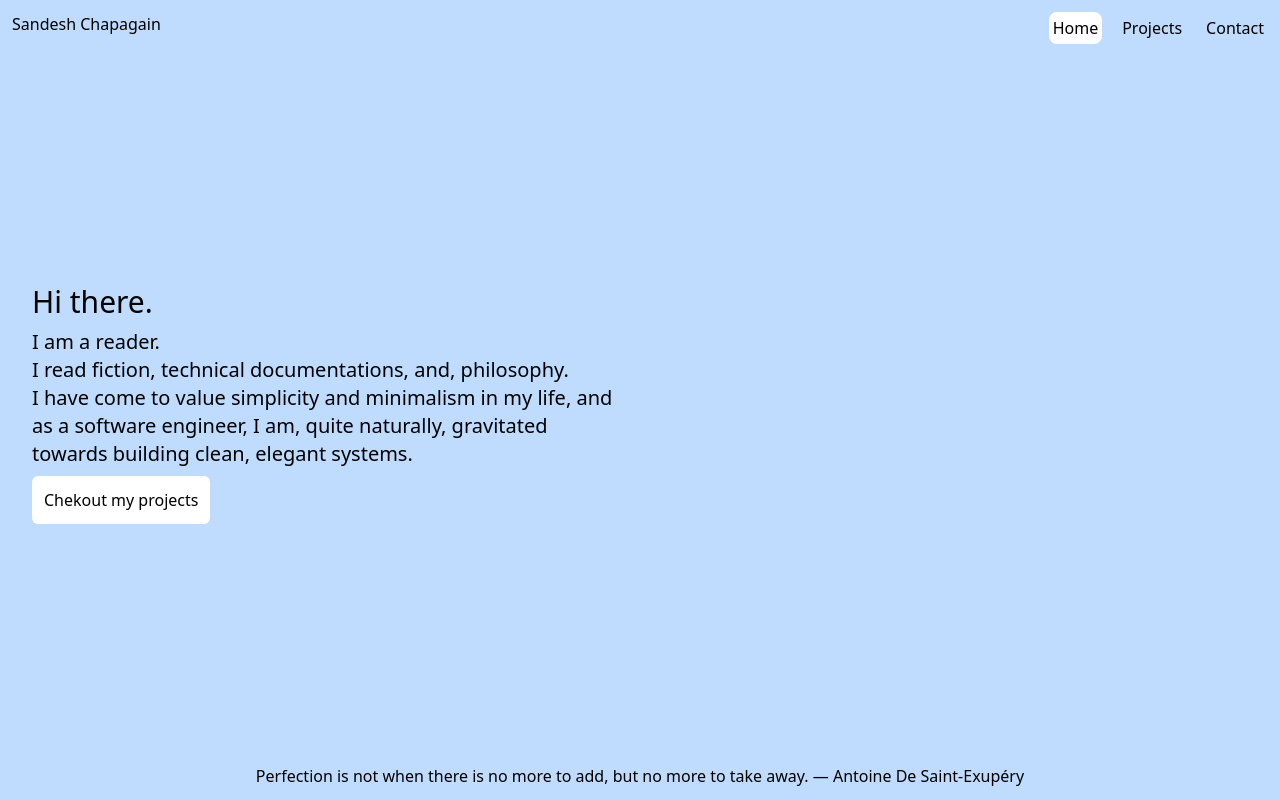
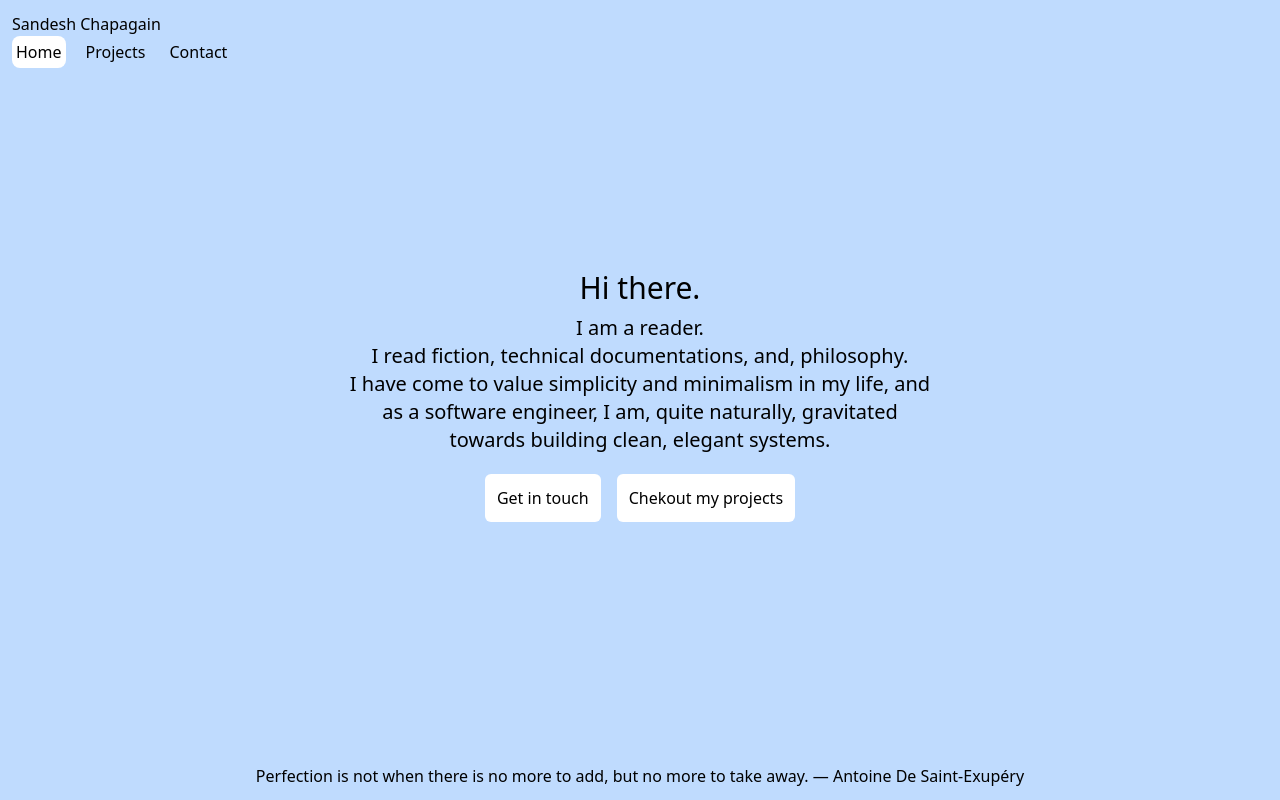
Before and after one commit to Schapagain/portfolio, a React (Create React App) app: page / in a window 1280 px wide. Built offline with nearby package versions, Linux system fonts and the light colour scheme.

Commit message:
allow passing in className as props

```diff
--- a/src/components/AppNavbar.js
+++ b/src/components/AppNavbar.js
@@ -1,41 +1,39 @@
 import React from 'react';
 import classNames from 'classnames';
 
-const AppNavbar = ({className,currentPage,setPage}) => {
+const AppNavbar = ({className,currentPage,scrollToContact, scrollToHome, scrollToProjects}) => {
 
-  const navLinkClass = 'cursor-pointer p-1 rounded-lg hover:bg-gray-200';
-
-  const homeClass = classNames(className, navLinkClass, {
+  const mainClass = classNames(className,'max-w-screen-xl');
+  const navLinkClass = 'cursor-pointer p-1 rounded-lg hover:bg-white hover:text-black';
+  const homeClass = classNames(navLinkClass, {
     'bg-white': currentPage === "home",
     });
-
-  const projectsClass = classNames(className, navLinkClass, {
+  const projectsClass = classNames(navLinkClass, {
     'bg-white': currentPage === "projects",
     });
-
-  const contactClass = classNames(className, navLinkClass, {
+  const contactClass = classNames(navLinkClass, {
     'bg-white': currentPage === "contact",
     });
 
   return (
-    <header className="flex mb-10 justify-between">
+    <header className={mainClass}>
             <h3 className=""> Sandesh Chapagain </h3>
             <div className="flex space-x-4">
                 <div>
                     <div
-                    onClick={()=>setPage("home")}
+                    onClick={()=>scrollToHome()}
                     className={homeClass}
                     >Home</div>
                 </div>
                 <div>
                     <div
-                    onClick={()=>setPage("projects")}
+                    onClick={()=>scrollToProjects()}
                     className={projectsClass}
                     >Projects</div>
                 </div>
                 <div>
                     <div
-                    onClick={()=>setPage("contact")}
+                    onClick={()=>scrollToContact()}
                     className={contactClass}
                     >Contact</div>
                 </div>
--- a/src/components/CafeRio.js
+++ b/src/components/CafeRio.js
@@ -1,9 +1,13 @@
 import { FontAwesomeIcon } from '@fortawesome/react-fontawesome'
 import cafeRioImage from '../images/cafeRio.png';
+import classNames from 'classnames';
 
-const CafeRio = props => {
+const CafeRio = ({className}) => {
+
+    const mainClass = classNames(className,'w-full');
+
     return(
-        <div className="flex flex-col md:flex-row w-full">
+        <div className={mainClass}>
                <div className="w-full md:w-1/2">
                     <img className="rounded-xl w-full object-contain" src={cafeRioImage} alt="screenshot of a cafeteria website"/>
                </div>
--- a/src/components/Landing.js
+++ b/src/components/Landing.js
@@ -1,19 +1,17 @@
 import classNames from 'classnames';
 
-const Landing = ({setPage,className}) => {
+const Landing = ({className,Ref,scrollToProjects,scrollToContact}) => {
 
-    const buttonClass = classNames(className, 'bg-white p-3 mt-2 rounded-md', {
-
-    });
-
+    const mainClass = classNames(className,'flex justify-center text-center');
+    const buttonClass = 'hover:bg-gray-600 hover:text-white bg-white p-3 ml-2 mr-2 mt-5 rounded-md';
     const headingClass = 'text-3xl mb-2';
     const introClass = 'text-xl';
-    const buttonGroupClass = 'flex'
-    const mainTextClass = 'flex flex-col w-1/2 p-5 justify-center';
+    const buttonGroupClass = 'flex justify-center'
+    const mainTextClass = 'flex z-30 flex-col w-1/2 p-5 justify-center';
     // const mainImageClass = 'w-1/2 bg-white flex';
 
     return(
-        <main className="flex h-2/3">
+        <main ref={Ref} className={mainClass}>
             <div className={mainTextClass}>
                 <h1 className={headingClass}>Hi there.</h1>
                 <div className={introClass}>
@@ -25,12 +23,12 @@ const Landing = ({setPage,className}) => {
                     </p>
                     {/* I am a software engineer, and I love building cool stuff.
                     Simplicity and minimalism are some of my core values, and I strive to build
-                    Elegant systems, and clean interface designs - be it APIs, or UIs - inspire me, and
+                    sophisticated, yet elegant systems. and clean interface designs - be it APIs, or UIs - inspire me, and
                     I strive to build products  */}
                 </div>
                 <div className={buttonGroupClass}>
-                    {/* <a onClick={(e)=>{e.preventDefault();setPage("contact")}} className={buttonClass} href='/#'>Contact me</a> */}
-                    <a onClick={(e)=>{e.preventDefault();setPage("projects")}} className={buttonClass} href='/#'>Chekout my projects</a>
+                    <a onClick={(e)=>{e.preventDefault();scrollToContact()}} className={buttonClass} href='/#'>Get in touch</a>
+                    <a onClick={(e)=>{e.preventDefault();scrollToProjects()}} className={buttonClass} href='/#'>Chekout my projects</a>
                 </div>
             </div>
             {/* <div className={mainImageClass}>
--- a/src/components/Projects.js
+++ b/src/components/Projects.js
@@ -1,16 +1,15 @@
 import CafeRio from './CafeRio';
 import TrackIt from './TrackIt';
-import {useState} from 'react';
-import SliderDots from './SliderDots';
+import classNames from 'classnames';
 
-const Projects = props => {
+const Projects = ({className,Ref}) => {
 
-    const [project,setProject] = useState("cafe-rio");
+    const mainClass = classNames(className,'flex flex-col pt-20 justify-around bg-green-300');
+    const projectClass = 'm-auto flex flex-col md:flex-row p-4';
     return(
-        <div className="flex flex-col justify-between h-2/3 md:h-1/2">
-            {project === "track-it" && <TrackIt />}
-            {project === "cafe-rio" && <CafeRio />}
-            <SliderDots projectNames={["cafe-rio","track-it"]} currentProject={project} setProject={setProject} />
+        <div ref={Ref} className={mainClass}>
+            <TrackIt className={projectClass} />
+            <CafeRio className={projectClass} />
         </div>
     )
 }
--- a/src/components/SliderDots.js
+++ b/src/components/SliderDots.js
@@ -1,3 +1,4 @@
+import classNames from 'classnames';
 
 const Dot = ({setProject,projectName,currentProject}) => {
     return (
@@ -9,10 +10,10 @@ const Dot = ({setProject,projectName,currentProject}) => {
     )
 }
 
-const SliderDots = ({projectNames,setProject,currentProject}) => {
-
+const SliderDots = ({projectNames,setProject,currentProject,className}) => {
+    const mainClass = classNames(className);
     return(
-        <div className="flex justify-center">
+        <div className={mainClass}>
             {projectNames &&
             projectNames.map(projectName =>
             <Dot
--- a/src/components/TrackIt.js
+++ b/src/components/TrackIt.js
@@ -1,9 +1,11 @@
 import { FontAwesomeIcon } from '@fortawesome/react-fontawesome'
 import cafeRioImage from '../images/trackIt.png';
+import classNames from 'classnames';
 
-const TrackIt = props => {
+const TrackIt = ({className}) => {
+    const mainClass = classNames(className,'w-full');
     return(
-        <div className="flex flex-col md:flex-row w-full">
+        <div className={mainClass}>
             <div className="w-full md:w-1/2">
                 <img className="rounded-xl w-full object-contain" src={cafeRioImage} alt="screenshot of a cafeteria website"/>
             </div>
```
